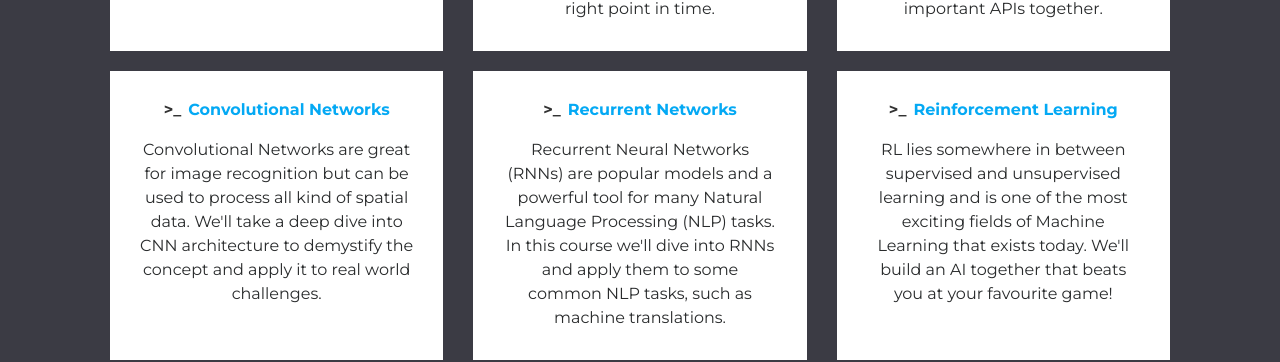
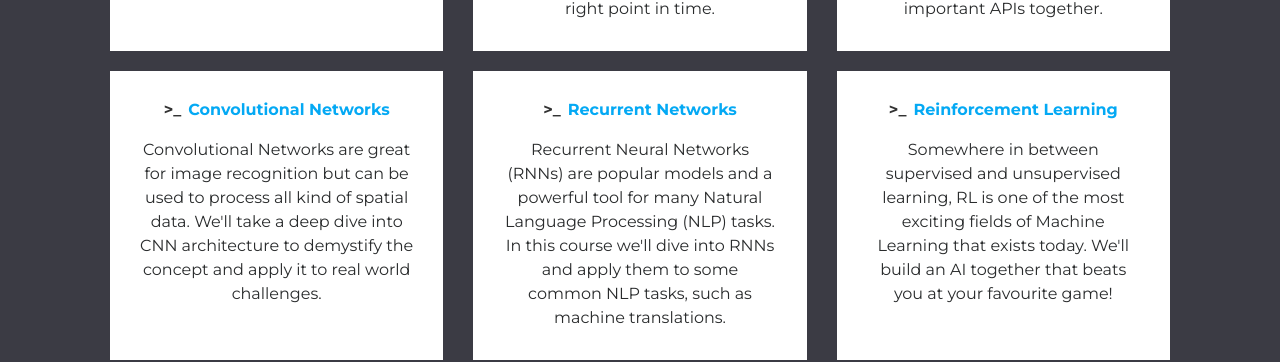
Before and after one commit to machinelabs/course-landing-page, a plain HTML site: page index.html in a window 1280 px wide. Shown: the part 2820-3182 px from the top of the page. Drawn offline with nearby package versions, Linux system fonts and the light colour scheme.

Commit message:
rephrase paragraph on RL

```diff
--- a/index.html
+++ b/index.html
@@ -150,7 +150,7 @@
         <div class="col-lg-4 topic-wrapper">
           <div class="topic">
             <h6 class="topic-headline">Reinforcement Learning</h6>
-            <p>RL lies somewhere in between supervised and unsupervised learning and is one of the most exciting fields of Machine Learning that exists today. We'll build an AI together that beats you at your favourite game!</p>
+            <p>Somewhere in between supervised and unsupervised learning, RL is one of the most exciting fields of Machine Learning that exists today. We'll build an AI together that beats you at your favourite game!</p>
           </div>
         </div>
       </div>
```
